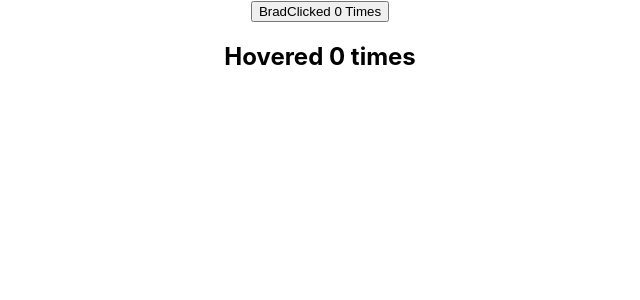
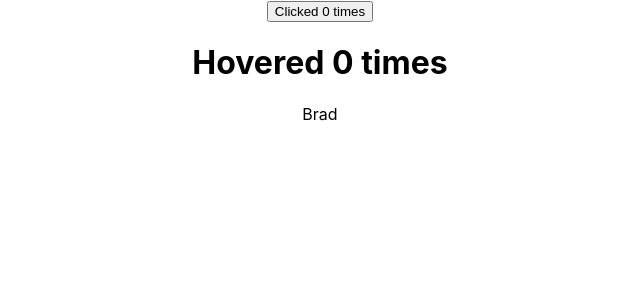
Before and after one commit to takinabradley/Codevolution-react-tutorial, a React (Create React App) app: page / in a window 1280 px wide. Shown: the top 300 px of the page, without its empty margins (320-960 px from the left). Built offline with nearby package versions, Linux system fonts and the light colour scheme.

Commit message:
Finish 'Render Props 1'

```diff
--- a/src/App.js
+++ b/src/App.js
@@ -1,11 +1,13 @@
 import "./App.css"
-import ClickCounter from "./components/ClickCounter"
-import HoverCounter from "./components/HoverCounter"
+import ClickCounter2 from "./components/ClickCounter2"
+import HoverCounter2 from "./components/HoverCounter2"
+import User from "./components/User"
 function App() {
   return (
     <div className="App">
-      <ClickCounter name="Brad" />
-      <HoverCounter />
+      <ClickCounter2 />
+      <HoverCounter2 />
+      <User render={(isLoggedIn) => (isLoggedIn ? "Brad" : "Guest")} />
     </div>
   )
 }
--- /dev/null
+++ b/src/components/ClickCounter2.js
@@ -0,0 +1,21 @@
+import React from "react"
+export default class ClickCounter2 extends React.Component {
+  constructor(props) {
+    super(props)
+    this.state = {
+      count: 0
+    }
+  }
+
+  incrementCount = (e) => {
+    this.setState((prevState) => ({ count: prevState.count + 1 }))
+  }
+
+  render() {
+    return (
+      <button onClick={this.incrementCount}>
+        Clicked {this.state.count} times
+      </button>
+    )
+  }
+}
--- /dev/null
+++ b/src/components/HoverCounter2.js
@@ -0,0 +1,21 @@
+import React from "react"
+export default class HoverCounter2 extends React.Component {
+  constructor(props) {
+    super(props)
+    this.state = {
+      count: 0
+    }
+  }
+
+  incrementCount = (e) => {
+    this.setState((prevState) => ({ count: prevState.count + 1 }))
+  }
+
+  render() {
+    return (
+      <h1 onMouseOver={this.incrementCount}>
+        Hovered {this.state.count} times
+      </h1>
+    )
+  }
+}
--- /dev/null
+++ b/src/components/User.js
@@ -0,0 +1,6 @@
+import React from "react"
+export default class User extends React.Component {
+  render() {
+    return <div>{this.props.render(true)}</div>
+  }
+}
```
Also changed, not shown: 1 other file (tests, documents, lock files or other folders).
